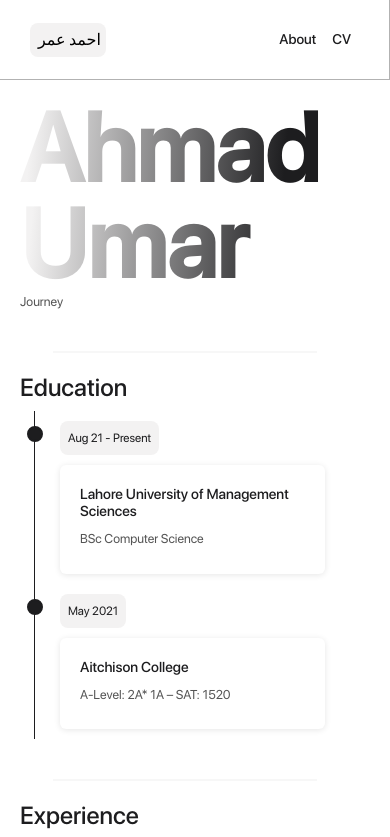
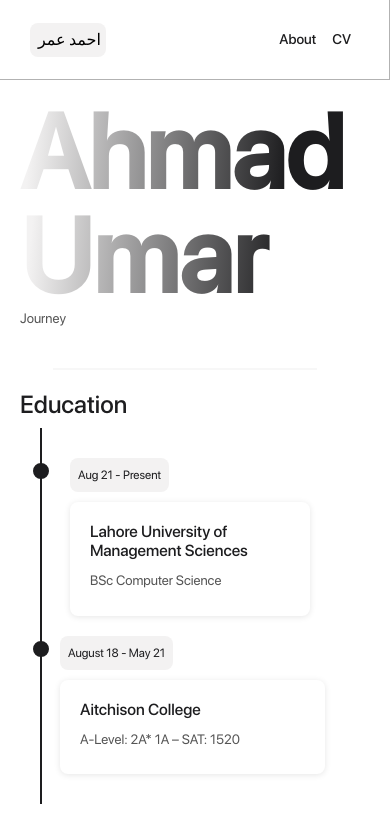
Before and after one commit to AhmadUmar6/Portfolio, a React (Create React App) app: page /about in a window 390 px wide. Shown: the top 837 px of the page. Built offline with nearby package versions, Linux system fonts and the light colour scheme; a web font is replaced by a local one.

Commit message:
smooth pages

```diff
--- a/package.json
+++ b/package.json
@@ -13,6 +13,7 @@
     "react-dom": "^18.3.1",
     "react-router-dom": "^6.25.1",
     "react-scripts": "5.0.1",
+    "react-transition-group": "^4.4.5",
     "web-vitals": "^2.1.4"
   },
   "scripts": {
--- a/public/index.html
+++ b/public/index.html
@@ -1,43 +1,17 @@
 <!DOCTYPE html>
 <html lang="en">
-  <head>
+<head>
     <meta charset="utf-8" />
     <link rel="icon" href="%PUBLIC_URL%/favicon.ico" />
     <meta name="viewport" content="width=device-width, initial-scale=1" />
     <meta name="theme-color" content="#000000" />
-    <meta
-      name="description"
-      content="Web site created using create-react-app"
-    />
+    <meta name="description" content="Ahmad Umar Portfolio" />
     <link rel="apple-touch-icon" href="%PUBLIC_URL%/logo192.png" />
-    <!--
-      manifest.json provides metadata used when your web app is installed on a
-      user's mobile device or desktop. See https://developers.google.com/web/fundamentals/web-app-manifest/
-    -->
     <link rel="manifest" href="%PUBLIC_URL%/manifest.json" />
-    <!--
-      Notice the use of %PUBLIC_URL% in the tags above.
-      It will be replaced with the URL of the `public` folder during the build.
-      Only files inside the `public` folder can be referenced from the HTML.
-
-      Unlike "/favicon.ico" or "favicon.ico", "%PUBLIC_URL%/favicon.ico" will
-      work correctly both with client-side routing and a non-root public URL.
-      Learn how to configure a non-root public URL by running `npm run build`.
-    -->
-    <title>React App</title>
-  </head>
-  <body>
+    <title>Ahmad Umar Portfolio</title>
+</head>
+<body>
     <noscript>You need to enable JavaScript to run this app.</noscript>
     <div id="root"></div>
-    <!--
-      This HTML file is a template.
-      If you open it directly in the browser, you will see an empty page.
-
-      You can add webfonts, meta tags, or analytics to this file.
-      The build step will place the bundled scripts into the <body> tag.
-
-      To begin the development, run `npm start` or `yarn start`.
-      To create a production bundle, use `npm run build` or `yarn build`.
-    -->
-  </body>
+</body>
 </html>
--- a/src/App.css
+++ b/src/App.css
@@ -17,6 +17,23 @@ body {
   z-index: 1;
 }
 
+.fade-enter {
+  opacity: 0;
+}
+
+.fade-enter-active {
+  opacity: 1;
+  transition: opacity 320ms ease-in;
+}
+
+.fade-exit {
+  opacity: 1;
+}
+
+.fade-exit-active {
+  opacity: 0;
+  transition: opacity 320ms ease-in;
+}
 
 @media (max-width: 992px) {
   .content-wrapper {
--- a/src/App.js
+++ b/src/App.js
@@ -1,6 +1,7 @@
 // src/App.js
 import React from 'react';
-import { BrowserRouter as Router, Route, Routes } from 'react-router-dom';
+import { BrowserRouter as Router, Route, Routes, useLocation } from 'react-router-dom';
+import { TransitionGroup, CSSTransition } from 'react-transition-group';
 import 'bootstrap/dist/css/bootstrap.min.css';
 import './App.css';
 import Header from './components/Header';
@@ -11,6 +12,24 @@ import FieldFinder from './components/FieldFinder';
 import ChronosScheduler from './components/ChronosScheduler';
 import DreamTeam from './components/DreamTeam';
 
+const AnimatedRoutes = () => {
+  const location = useLocation();
+
+  return (
+    <TransitionGroup>
+      <CSSTransition key={location.pathname} classNames="fade" timeout={300}>
+        <Routes location={location}>
+          <Route path="/" element={<Main />} />
+          <Route path="/about" element={<About />} />
+          <Route path="/projects/fieldfinder" element={<FieldFinder />} />
+          <Route path="/projects/chronos-scheduler" element={<ChronosScheduler />} />
+          <Route path="/projects/dreamteam" element={<DreamTeam />} />
+        </Routes>
+      </CSSTransition>
+    </TransitionGroup>
+  );
+};
+
 function App() {
   return (
     <Router>
@@ -18,13 +37,7 @@ function App() {
         <Header />
         <div className="content-wrapper">
           <div className="content">
-            <Routes>
-              <Route path="/" element={<Main />} />
-              <Route path="/about" element={<About />} />
-              <Route path="/projects/fieldfinder" element={<FieldFinder />} />
-              <Route path="/projects/chronos-scheduler" element={<ChronosScheduler />} />
-              <Route path="/projects/dreamteam" element={<DreamTeam />} />
-            </Routes>
+            <AnimatedRoutes />
           </div>
           <Footer />
         </div>
--- a/src/components/About.css
+++ b/src/components/About.css
@@ -45,12 +45,13 @@ body {
   position: relative;
   max-width: 800px;
   margin: 0 auto;
+  padding: 20px 0;
 }
 
 .timeline::after {
   content: '';
   position: absolute;
-    width: 1px;
+  width: 2px;
   background-color: #1D1D1F;
   top: 0;
   bottom: 0;
@@ -60,22 +61,25 @@ body {
 
 /* Timeline item styles */
 .timeline-item {
-    padding: 10px 40px;
+  padding: 10px 0;
   position: relative;
-    background-color: inherit;
   width: 50%;
+  box-sizing: border-box;
 }
 
 .timeline-item:nth-child(odd) {
   left: 0;
+  padding-right: 40px;
+  text-align: right;
 }
 
 .timeline-item:nth-child(even) {
   left: 50%;
+  padding-left: 40px;
 }
 
 /* Timeline dot styles */
-  .timeline-item::before {
+.timeline-item::after {
   content: '';
   position: absolute;
   width: 16px;
@@ -87,39 +91,39 @@ body {
   z-index: 1;
 }
 
-  .timeline-item:nth-child(odd)::before {
-    right: -8px;
+.timeline-item:nth-child(odd)::after {
+  right: -9px;
 }
 
-  .timeline-item:nth-child(even)::before {
-    left: -8px;
+.timeline-item:nth-child(even)::after {
+  left: -9px;
 }
 
 /* Content styles */
 .content {
   padding: 20px;
   background-color: #ffffff;
-    position: relative;
-    border-radius: 6px;
+  border-radius: 8px;
   box-shadow: 0 1px 6px rgba(0, 0, 0, 0.1);
 }
 
-  .timeline-item:nth-child(odd) .content {
-    margin-right: 20px;
-  }
-
-  .timeline-item:nth-child(even) .content {
-    margin-left: 20px;
-  }
-
 .date {
+  position: absolute;
+  top: 15px;
   padding: 8px;
   border-radius: 8px;
   background-color: #f3f2f2;
-    font-size: 16px;
+  font-size: 14px;
   font-weight: 400;
-    display: inline-block;
-    margin-bottom: 10px;
+  z-index: 2;
+}
+
+.timeline-item:nth-child(odd) .date {
+  right: -140px;
+}
+
+.timeline-item:nth-child(even) .date {
+  left: -140px;
 }
 
 .content h3 {
@@ -136,17 +140,11 @@ body {
 
 @media screen and (max-width: 768px) {
   body {
-        font-family: 'SF Pro', -apple-system, BlinkMacSystemFont, 'Segoe UI', 'Roboto', 'Oxygen', 'Ubuntu', 'Cantarell', 'Fira Sans', 'Droid Sans', 'Helvetica Neue', sans-serif;
-        color: #1D1D1F;
     padding-left: 0px;
   }
 
   .header-textt h1 {
-        font-size: 11rem;
-      }
-
-    .header-textt h1 {
-      font-size: 4rem;
+    font-size: 7rem;
   }
 
   .timeline::after {
@@ -159,22 +157,63 @@ body {
     padding-right: 25px;
   }
 
+  .timeline-item:nth-child(odd),
   .timeline-item:nth-child(even) {
     left: 0;
+    text-align: left;
   }
 
-    .timeline-item::before {
+  .timeline-item::after {
     left: 23px;
   }
 
-    .timeline-item:nth-child(odd) .content,
-    .timeline-item:nth-child(even) .content {
+  .timeline-item:nth-child(odd)::after,
+  .timeline-item:nth-child(even)::after {
+    left: 23px;
+  }
+
+  .date {
+    position: static;
+    display: inline-block;
+    margin-bottom: 10px;
+  }
+
+  .timeline-item:nth-child(odd) .date,
+  .timeline-item:nth-child(even) .date {
+    left: auto;
+    right: auto;
+  }
+
+  .content {
     margin-left: 0;
     margin-right: 0;
   }
+}
+
+@media screen and (max-width: 576px) {
+  .header-textt h1 {
+    font-size: 6.5rem;
+  }
+
+  .timeline::after {
+    left: 21px;
+  }
+
+  .timeline-item {
+    padding-left: 50px;
+  }
+
+  .timeline-item::after {
+    left: 13px;
+  }
+
+  .timeline-item:nth-child(odd)::after,
+  .timeline-item:nth-child(even)::after {
+    left: 13px;
+  }
 
   .date {
-      font-size: 14px;
+    font-size: 12px;
   }
 
   .content h3 {
@@ -185,58 +224,3 @@ body {
     font-size: 0.85rem;
   }
 }
-
-  @media screen and (max-width: 576px) {
-
-    .header-textt h1 {
-      font-size: 6rem;
-    }
-
-    .timeline::after {
-      left: 15px;
-    }
-
-    .timeline-item {
-      width: 100%;
-      padding-left: 40px;
-      padding-right: 25px;
-    }
-
-    .timeline-item:nth-child(even) {
-      left: 0%;
-    }
-
-    .timeline-item::before {
-      left: 15px; /* Align circles on the line */
-      right: auto;
-      transform: translateX(-50%);
-    }
-
-    .timeline-item:nth-child(odd)::before {
-      left: 15px; /* Align circles on the line */
-      right: auto;
-      transform: translateX(-50%);
-    }
-    .timeline-item:nth-child(even)::before {
-        left: 15px; /* Align circles on the line */
-        right: auto;
-        transform: translateX(-50%);
-      }
-
-    .date {
-      font-size: 12px;
-    }
-
-    .content {
-      margin-left: 0;
-      margin-right: 0;
-    }
-
-    .content h3 {
-      font-size: 0.9rem;
-    }
-
-    .content p {
-      font-size: 0.8rem;
-    }
-  }
--- a/src/components/About.js
+++ b/src/components/About.js
@@ -24,7 +24,7 @@ const About = () => {
             </div>
           </div>
           <div className="timeline-item">
-            <div className="date">May 2021</div>
+            <div className="date">August 18 - May 21</div>
             <div className="content">
               <h3>Aitchison College</h3>
               <p>A-Level: 2A* 1A – SAT: 1520</p>
```
Also changed, not shown: 1 other file (tests, documents, lock files or other folders). Lines whose indentation alone changed are shown as unchanged.
